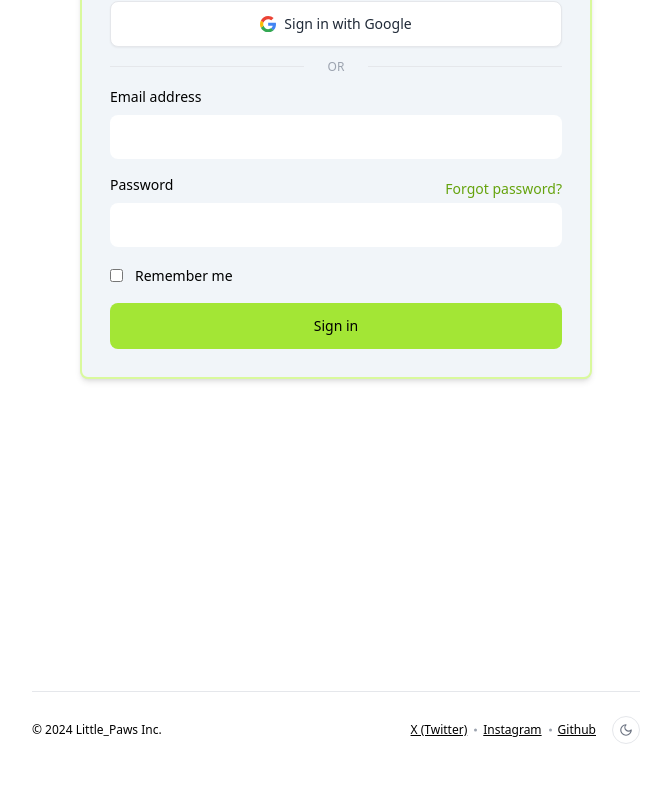
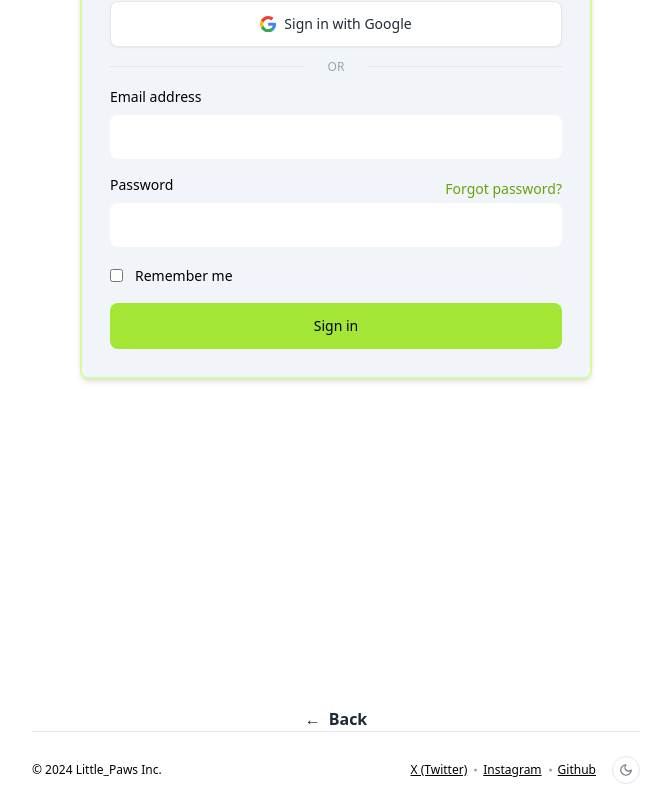
Before and after one commit to NeetuSharma3012/Pet_Adoption_Platform_Frontend, a Next.js app: page /login in a window 1280 px wide. Shown: the part 256-1064 px from the top of the page, without its empty margins (304-975 px from the left). Before the commit the page ends 1024 px from the top, so only its background shows below. Built offline with nearby package versions, Linux system fonts and the light colour scheme.

Commit message:
frontend

```diff
--- a/src/app/login/page.jsx
+++ b/src/app/login/page.jsx
@@ -17,12 +17,9 @@ const LoginSchema = Yup.object().shape({
     .min(8,'minimum 8 characters are required '),
 
   });
-
-
 const Login = () => {
 
   const router = useRouter();
-
 //initialising formik
 const form = useFormik({
   initialValues : {
@@ -32,12 +29,7 @@ const form = useFormik({
 
   },
   onSubmit : (values, { resetForm, setSubmitting }) => {
-      setSubmitting(true);//form is submitting
-      // setTimeout(() => {
-      //     console.log(values);
-      //     resetForm();
-      // }, 2000);
-
+      setSubmitting(true);
       axios.post('http://localhost:5001/user/authenticate', values)
       .then((result) => {// Assuming the token is in "data.token"
         const token = result.data.token;
@@ -58,11 +50,9 @@ const form = useFormik({
       });
 
       //send values to backend
-
   },
   validationSchema: LoginSchema
 })
-
   return (
     <div className='min-h-screen'>
       <div className=" max-w-lg mx-auto mt-7 bg-slate-100  rounded-lg border-2 border-lime-200 shadow-md dark:bg-neutral-900 dark:border-neutral-700">
@@ -141,22 +131,8 @@ const form = useFormik({
                 <p className='text-xs text-red-600 mt-2'>
                   {form.errors.email}</p>
               )}
-              {/* <div className="hidden absolute inset-y-0 end-0 pointer-events-none pe-3">
-                <svg
-                  className="size-5 text-red-500"
-                  width={16}
-                  height={16}
-                  fill="currentColor"
-                  viewBox="0 0 16 16"
-                  aria-hidden="true"
-                >
-                  <path d="M16 8A8 8 0 1 1 0 8a8 8 0 0 1 16 0zM8 4a.905.905 0 0 0-.9.995l.35 3.507a.552.552 0 0 0 1.1 0l.35-3.507A.905.905 0 0 0 8 4zm.002 6a1 1 0 1 0 0 2 1 1 0 0 0 0-2z" />
-                </svg>
-              </div> */}
             </div>
-            {/* <p className="hidden text-xs text-red-600 mt-2" id="email-error">
-              Please include a valid email address so we can get back to you
-            </p> */}
+
           </div>
           {/* End Form Group */}
           {/* Form Group */}
@@ -194,22 +170,8 @@ const form = useFormik({
               )
 
               }
-              {/* <div className="hidden absolute inset-y-0 end-0 pointer-events-none pe-3">
-                <svg
-                  className="size-5 text-red-500"
-                  width={16}
-                  height={16}
-                  fill="currentColor"
-                  viewBox="0 0 16 16"
-                  aria-hidden="true"
-                >
-                  <path d="M16 8A8 8 0 1 1 0 8a8 8 0 0 1 16 0zM8 4a.905.905 0 0 0-.9.995l.35 3.507a.552.552 0 0 0 1.1 0l.35-3.507A.905.905 0 0 0 8 4zm.002 6a1 1 0 1 0 0 2 1 1 0 0 0 0-2z" />
-                </svg>
-              </div> */}
             </div>
-            {/* <p className="hidden text-xs text-red-600 mt-2" id="password-error">
-              8+ characters required
-            </p> */}
+
           </div>
           {/* End Form Group */}
           {/* Checkbox */}
@@ -246,9 +208,7 @@ const form = useFormik({
     </div>
   </div>
 </div>
-
     </div>
   )
 }
-
-export default Login
+export default Login;
--- a/src/app/signup/page.jsx
+++ b/src/app/signup/page.jsx
@@ -11,6 +11,7 @@ const SignupSchema = Yup.object().shape({
     name: Yup.string()
       .min(2, 'Too Short!')
       .max(50, 'Too Long!')
+      .matches(/^[a-zA-Z\s]+$/,'Name must contain only alphabets and spaces')
       .required('Required'),
     email: Yup.string().email('Invalid email').required('Required'),
     password: Yup.string().required('passward is required')
--- /dev/null
+++ b/src/components/BackButton.jsx
@@ -0,0 +1,31 @@
+'use client';
+
+import { useRouter } from 'next/navigation';
+import { useEffect, useState } from 'react';
+
+const BackButton = () => {
+  const router = useRouter();
+  const [isHomePage, setIsHomePage] = useState(false);
+
+  useEffect(() => {
+    // Check if the current path is the home page
+    setIsHomePage(window.location.pathname === '/');
+  }, []);
+
+  if (isHomePage) {
+    return null; // Don't render the Back button on the home page
+  }
+
+  return (
+    <div className="text-center mt-4">
+      <a
+        onClick={() => router.back()}
+        className="font-bold cursor-pointer text-gray-800 hover:text-lime-600 flex items-center justify-center"
+      >
+        <span className="mr-2">←</span> Back
+      </a>
+    </div>
+  );
+};
+
+export default BackButton;
--- a/src/components/conditionalLayout.jsx
+++ b/src/components/conditionalLayout.jsx
@@ -4,6 +4,7 @@ import { usePathname } from "next/navigation";
 import Navbar from "@/components/Navbar";
 import Footer from "@/components/Footer";
 import { Toaster } from "react-hot-toast";
+import BackButton from "./BackButton";
 
 export default function ConditionalLayout({ children }) {
   const pathname = usePathname();
@@ -26,6 +27,7 @@ export default function ConditionalLayout({ children }) {
       {!excludeNavbarAndFooter && <Navbar />}
       <Toaster position="top-center" />
       {children}
+      <BackButton/>
       {!excludeNavbarAndFooter && <Footer />}
     </>
   );
```
Also changed, not shown: src/app/contact/page.jsx (+12 -0 lines), public/contact.avif (added), public/contact.jpg (added).
